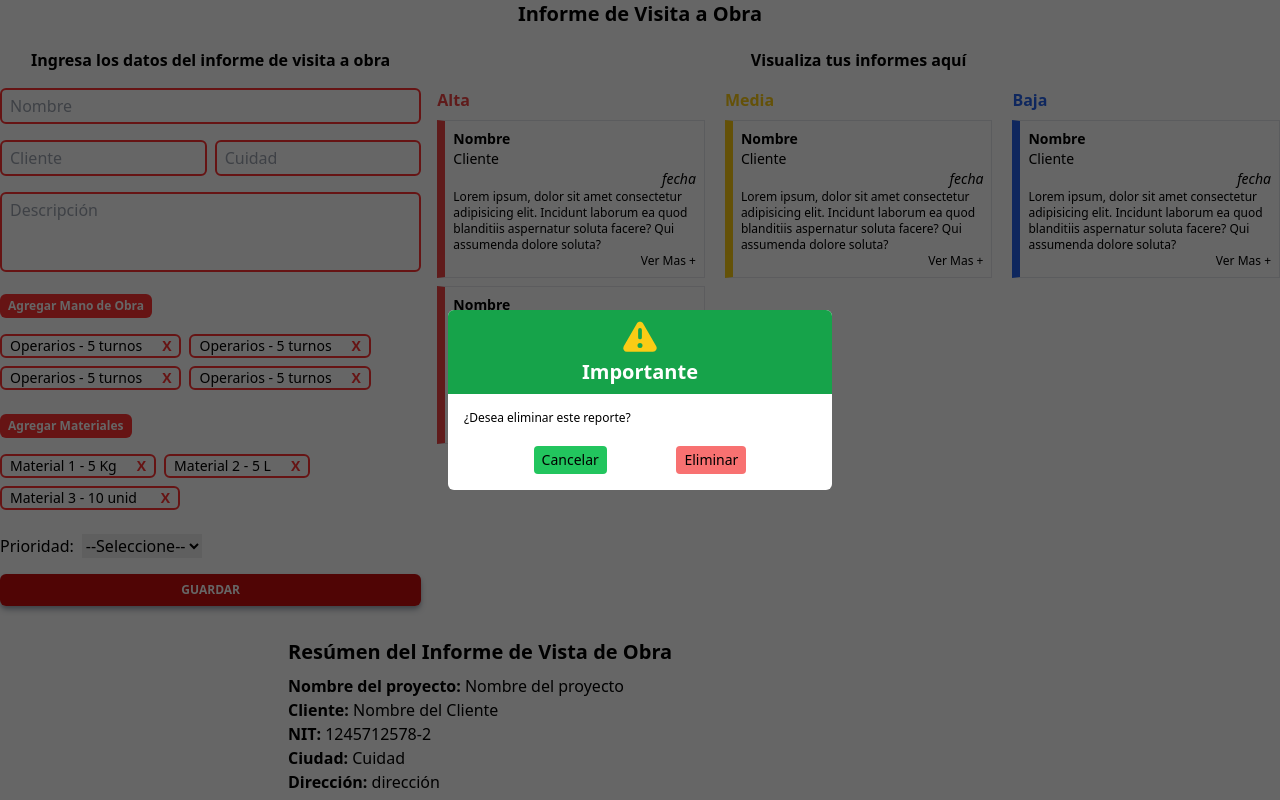
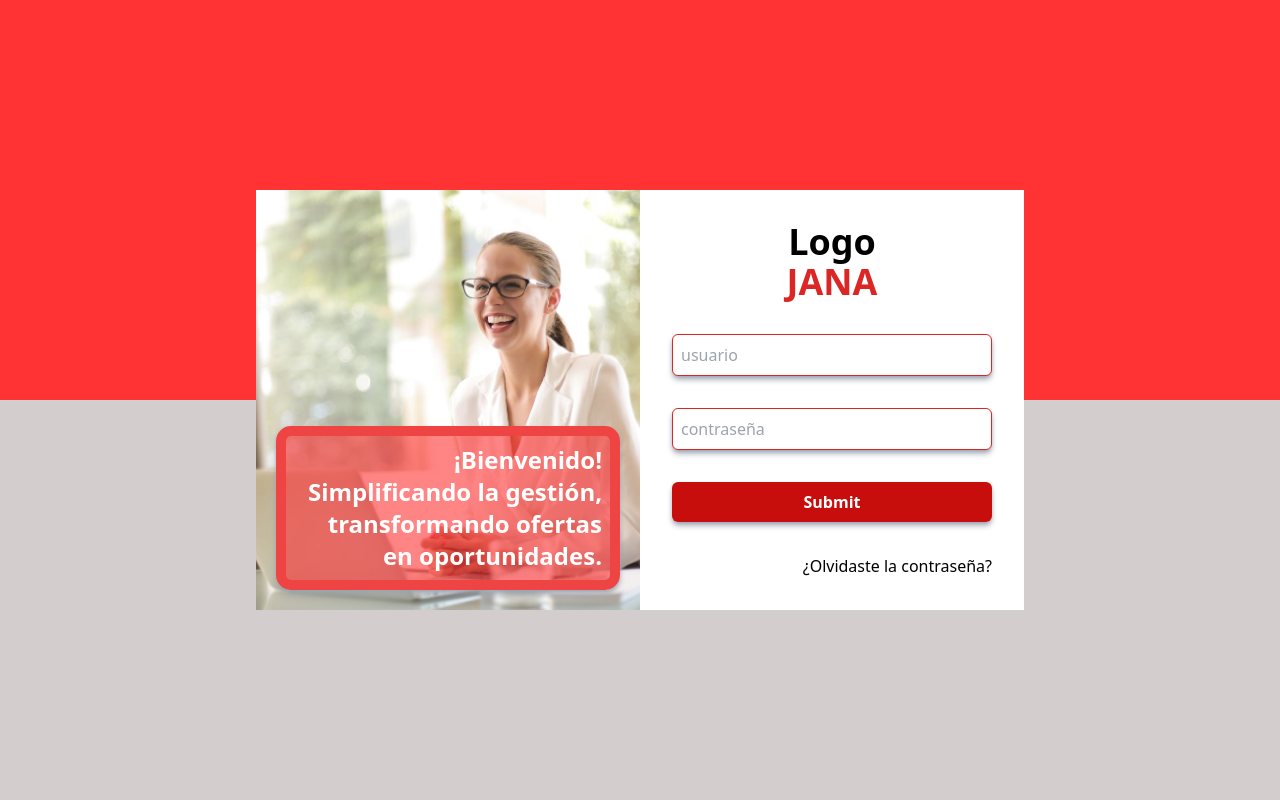
Before and after one commit to afmarquinho/Client-Jana-Management, a React (Vite) app: page / in a window 1280 px wide. Shown: the top 800 px of the page. Built offline with nearby package versions, Linux system fonts and the light colour scheme.

Commit message:
commit de prueba

```diff
--- a/src/router.tsx
+++ b/src/router.tsx
@@ -1,5 +1,5 @@
 import { BrowserRouter, Route, Routes } from "react-router-dom";
-// import IndexPage from "./views/IndexPage";
+import IndexPage from "./views/IndexPage";
 import NotFoundPage from "./views/NotFoundPage";
 import Layout from "./components/Layout";
 import InicioPage from "./views/InicioPage";
@@ -9,7 +9,7 @@ const AppRouter = () => {
   return (
     <BrowserRouter>
       <Routes>
-        <Route path="/" element={<BudgetPage/>} />
+        <Route path="/" element={<IndexPage/>} />
         <Route path="*" element={<NotFoundPage />} />
         <Route element={<Layout />}>
           <Route path="/home" element={<InicioPage />} />
--- a/src/views/IndexPage.tsx
+++ b/src/views/IndexPage.tsx
@@ -12,22 +12,20 @@ const IndexPage = () => {
         <div
           className="w-1/2 relative bg-cover bg-center p-5 hidden sm:flex"
           style={{
-            backgroundImage: "url(../public/img/fondo.jpg)",
+            backgroundImage: "url(../src/assets/background/fondo.jpg)",
             backgroundRepeat: "no-repeat",
           }}
         >
           <p
-            className="font-bold text-2xl text-right p-4 self-end rounded-md
-          bg-customRed500 bg-opacity-85 text-white shadow-md shadow-gray-400"
+            className="font-bold text-2xl text-right p-2 self-end rounded-[15px]
+          bg-customRed500 border-[10px] border-red-500 bg-opacity-60 text-white shadow-md shadow-gray-400"
           >
             ¡Bienvenido!
             <br />
             Simplificando la gestión, transformando ofertas en oportunidades.
-
-
           </p>
         </div>
-        <LoginForm/>
+        <LoginForm />
       </div>
     </div>
   );
```
Also changed, not shown: public/img/fondo.jpg (deleted).
